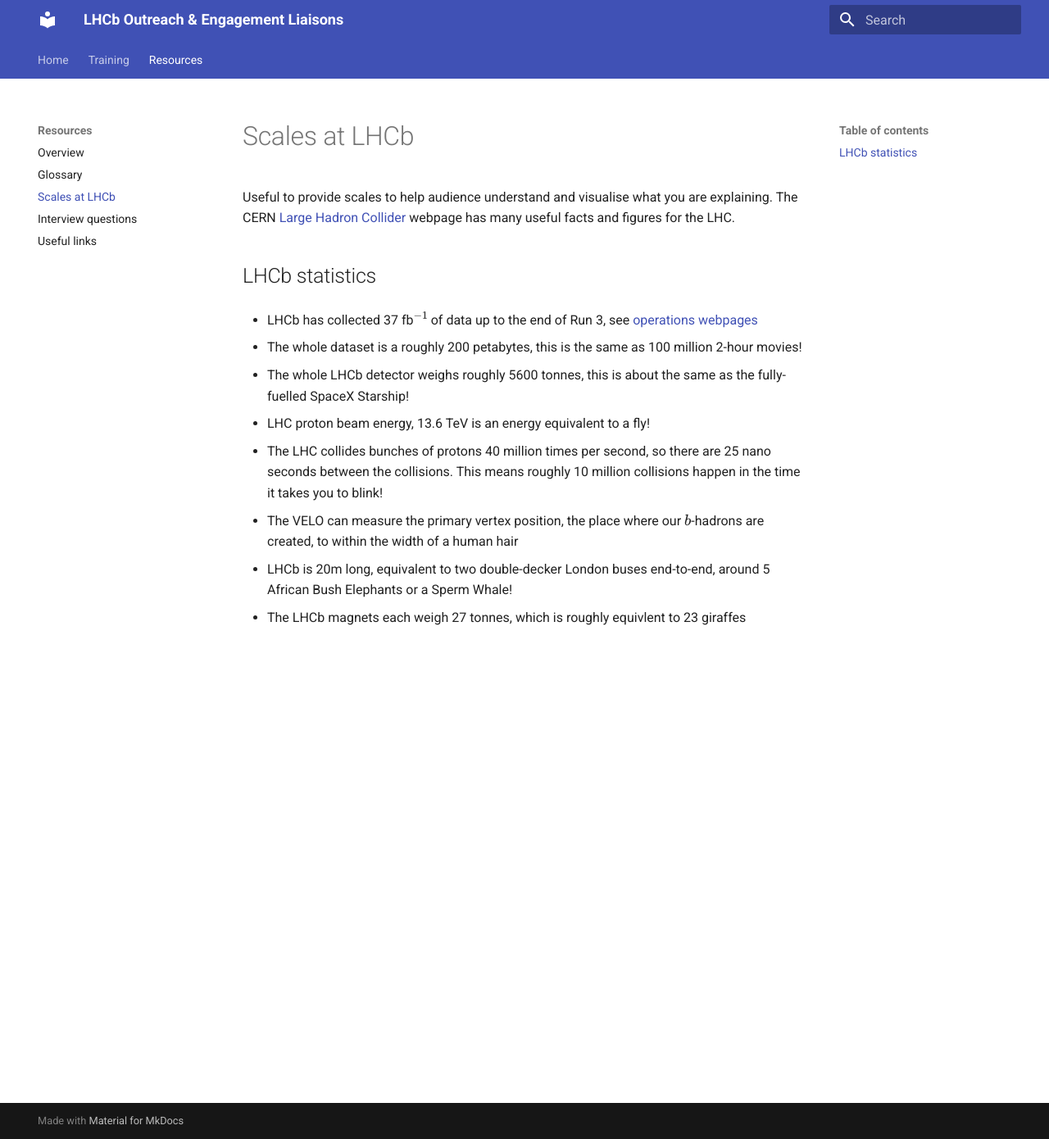
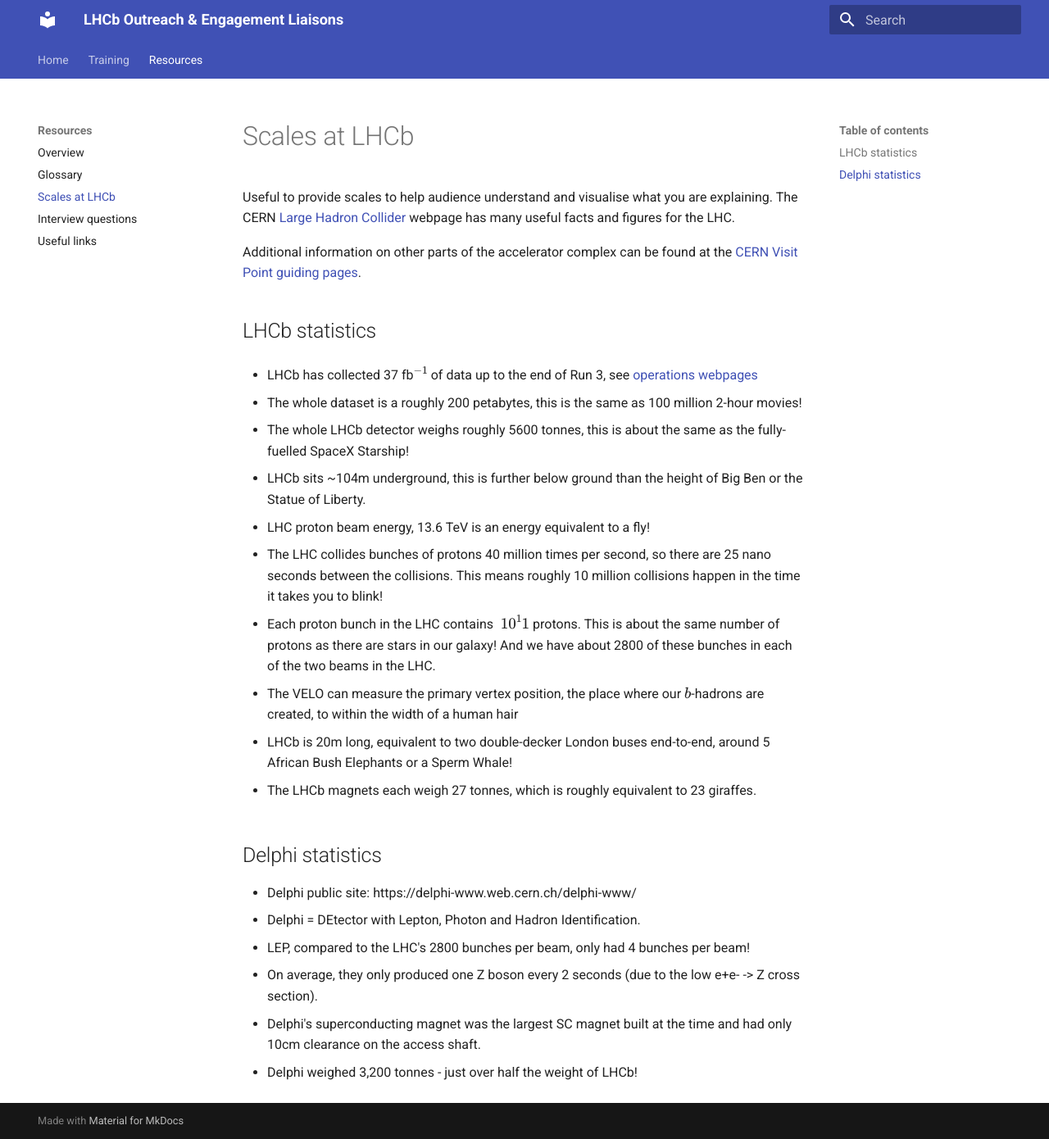
Before and after one commit to sliipper/outreach-training, an MkDocs documentation site: the page built from docs/resources/scales.md, in a window 1280 px wide and 1390 px high. Shown: the whole window at 82% size. Built offline with MkDocs 1.6.1 and Material for MkDocs 9.7.7, drawn with Linux system fonts in a browser that asks for light colours.

Commit message:
Add a few extra fun facts, including for Delphi

```diff
--- a/docs/resources/scales.md
+++ b/docs/resources/scales.md
@@ -1,5 +1,7 @@
 # Scales at LHCb
 Useful to provide scales to help audience understand and visualise what you are explaining. The CERN [Large Hadron Collider](https://home.cern/science/accelerators/large-hadron-collider/) webpage has many useful facts and figures for the LHC.
+
+Additional information on other parts of the accelerator complex can be found at the [CERN Visit Point guiding pages](https://guides.web.cern.ch/guided-tours).
 
 ## LHCb statistics
 - LHCb has collected 37 fb$^{-1}$ of data up to the end of Run 3, see [operations webpages](https://lbgroups.cern.ch/online/operations_plots/)
@@ -8,12 +10,25 @@ Useful to provide scales to help audience understand and visualise what you are
 
 - The whole LHCb detector weighs roughly 5600 tonnes, this is about the same as the fully-fuelled SpaceX Starship!
 
+- LHCb sits ~104m underground, this is further below ground than the height of Big Ben or the Statue of Liberty.
+
 - LHC proton beam energy, 13.6 TeV is an energy equivalent to a fly!
 
 - The LHC collides bunches of protons 40 million times per second, so there are 25 nano seconds between the collisions. This means roughly 10 million collisions happen in the time it takes you to blink!
+
+- Each proton bunch in the LHC contains $~10^11$ protons. This is about the same number of protons as there are stars in our galaxy! And we have about 2800 of these bunches in each of the two beams in the LHC.
 
 - The VELO can measure the primary vertex position, the place where our $b$-hadrons are created, to within the width of a human hair
 
 - LHCb is 20m long, equivalent to two double-decker London buses end-to-end, around 5 African Bush Elephants or a Sperm Whale!
 
-- The LHCb magnets each weigh 27 tonnes, which is roughly equivlent to 23 giraffes
+- The LHCb magnets each weigh 27 tonnes, which is roughly equivalent to 23 giraffes.
+
+
+## Delphi statistics
+- Delphi public site: https://delphi-www.web.cern.ch/delphi-www/
+- Delphi = DEtector with Lepton, Photon and Hadron Identification.
+- LEP, compared to the LHC's 2800 bunches per beam, only had 4 bunches per beam!
+- On average, they only produced one Z boson every 2 seconds (due to the low e+e- -> Z cross section).
+- Delphi's superconducting magnet was the largest SC magnet built at the time and had only 10cm clearance on the access shaft.
+- Delphi weighed 3,200 tonnes - just over half the weight of LHCb!
```
